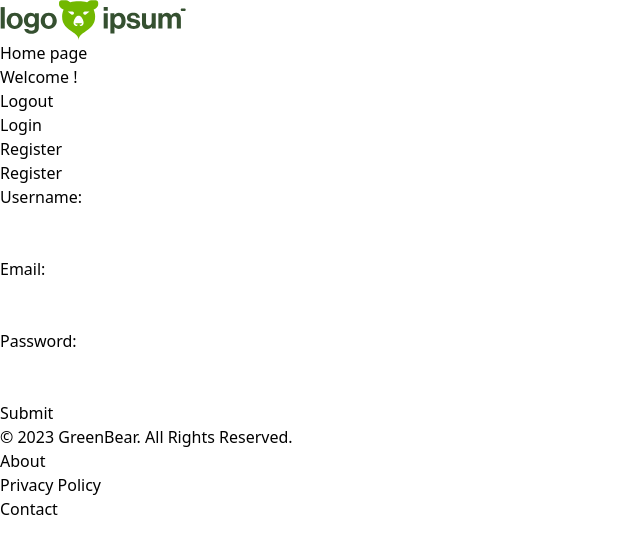
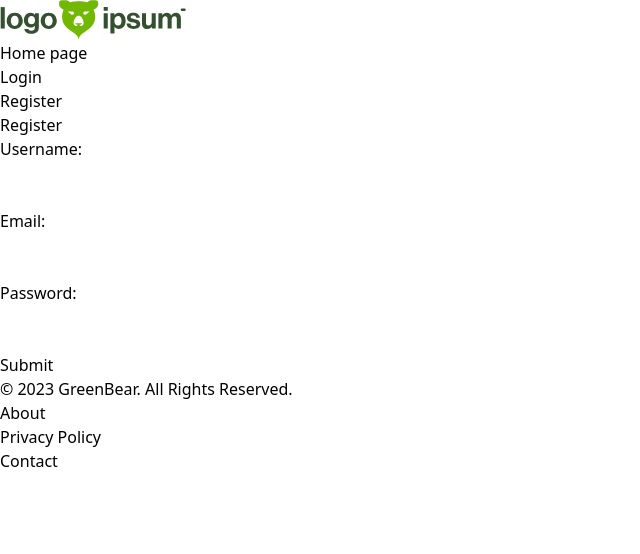
Before and after one commit to ActivateWork/mod-3-group-projecct, a React (Vite) app in the folder client/: page /register in a window 1280 px wide. Shown: the top 554 px of the page, without its empty margins (0-640 px from the left). Built offline with nearby package versions, Linux system fonts and the light colour scheme.

Commit message:
wired up redux to project,, cause why not?

```diff
--- a/client/src/App.jsx
+++ b/client/src/App.jsx
@@ -1,5 +1,5 @@
-import { useEffect, useState } from "react";
-import { Routes, Route, Navigate } from "react-router-dom";
+import { useEffect } from "react";
+import { Routes, Route } from "react-router-dom";
 import "./App.css";
 import "./index.css";
 import IndexPost from "./pages/IndexPost";
@@ -8,11 +8,13 @@ import Navbar from "./components/NavBar";
 import Register from "./users/Register";
 import Login from "./users/Login";
 import Profile from "./users/Profile";
-import Footer from "./components/Footer"
-import Show from './pages/Show'
+import Footer from "./components/Footer";
+import Show from "./pages/Show";
+import { setUser } from "./store/authSlice";
+import { useDispatch } from "react-redux";
 
 function App() {
-  const [user, setUser] = useState({});
+  const dispatch = useDispatch();
 
   async function getUser() {
     try {
@@ -22,24 +24,22 @@ function App() {
         },
       });
       console.log(response);
-      setUser(response.data);
+      dispatch(setUser(response.data));
     } catch (err) {
       console.log(err.message);
+      localStorage.removeItem("token");
     }
   }
 
-  useEffect(() => {
-    console.log("page loaded");
-  }, []);
   return (
     <div>
-      <Navbar setUser={setUser} username={user.username} />
+      <Navbar />
       <div className="flex justify-center bg-lime-50 h-screen">
         <Routes>
           <Route path="/" element={<IndexPost />} />
           <Route path="/new" element={<NewPost />} />
-          <Route path="/register" element={<Register setUser={setUser} />} />
-          <Route path="/login" element={<Login setUser={setUser} />} />
+          <Route path="/register" element={<Register />} />
+          <Route path="/login" element={<Login />} />
           <Route path="/:id" element={<Show />} />
           <Route path="/login" element={<Login />} />
           <Route path="/register" element={<Register />} />
--- a/client/src/components/NavBar.jsx
+++ b/client/src/components/NavBar.jsx
@@ -1,10 +1,10 @@
 import { Link } from "react-router-dom";
+import { logout } from "../store/authSlice";
+import { useDispatch, useSelector } from "react-redux";
 
-function Navbar({ setUser, username }) {
-  const logout = () => {
-    localStorage.removeItem("token");
-    setUser({});
-  };
+function Navbar() {
+  const user = useSelector(state => state.auth.user);
+  const dispatch = useDispatch();
 
   return (
     <nav className="bg-slate-300  fixed w-full z-20 top-0 left-0 border-b border-gray-200 dark:border-gray-600">
@@ -89,8 +89,12 @@ function Navbar({ setUser, username }) {
             <p>Home page</p>
           </Link>
         </li>
-        <li style={{ color: "black" }}>Welcome {username}!</li>
-        <li onClick={logout}>
+
+        {user.username && (
+          <>
+            <li style={{ color: "black" }}>Welcome {user.username}!</li>
+
+            <li onClick={() => dispatch(logout())}>
               <Link
                 className="block py-2 pl-3 pr-4 text-white font-bold bg-lime-700 rounded md:bg-transparent md:text-lime-700 md:p-0 md:dark:text-blue-500"
                 to="/"
@@ -98,6 +102,9 @@ function Navbar({ setUser, username }) {
                 Logout
               </Link>
             </li>
+          </>
+        )}
+
         <li>
           <Link
             className="block py-2 pl-3 pr-4 text-white font-bold bg-lime-700 rounded md:bg-transparent md:text-lime-700 md:p-0 md:dark:text-blue-500"
--- a/client/src/users/Login.jsx
+++ b/client/src/users/Login.jsx
@@ -1,7 +1,9 @@
 import axios from "axios";
 
 import { useState } from "react";
+import { useDispatch } from "react-redux";
 import { useNavigate } from "react-router-dom";
+import { setUser } from "../store/authSlice";
 
 // Initial form state with empty values for username, password, and email
 
@@ -12,8 +14,9 @@ let emptyForm = {
 };
 
 // Login component definition
-function Login({ setUser }) {
+function Login() {
   const navigate = useNavigate();
+  const dispatch = useDispatch();
 
   // State to hold the form data, initialized with emptyForm
   let [form, setForm] = useState(emptyForm);
@@ -48,7 +51,7 @@ function Login({ setUser }) {
       });
 
       // Update the user context with the fetched user data
-      setUser(userResponse.data);
+      dispatch(setUser(userResponse.data));
 
       // Navigate the user to the "/posts" route
       navigate("/");
--- a/client/src/users/Register.jsx
+++ b/client/src/users/Register.jsx
@@ -1,7 +1,9 @@
 import axios from "axios";
 
 import { useState } from "react";
+import { useDispatch } from "react-redux";
 import { useNavigate } from "react-router-dom";
+import { setUser } from "../store/authSlice";
 
 let emptyForm = {
   username: "",
@@ -9,19 +11,20 @@ let emptyForm = {
   email: "",
 };
 
-function Register({ setUser }) {
+function Register() {
   const navigate = useNavigate();
+  const dispatch = useDispatch();
 
   // State for storing the form data
   let [form, setForm] = useState(emptyForm);
 
   // Function to update form state when input values change
-  const handleChange = (e) => {
+  const handleChange = e => {
     setForm({ ...form, [e.target.name]: e.target.value });
   };
 
   // Function to handle form submission
-  const handleSubmit = async (e) => {
+  const handleSubmit = async e => {
     e.preventDefault();
 
     try {
@@ -46,7 +49,7 @@ function Register({ setUser }) {
       });
 
       // Set the user state with the fetched user data
-      setUser(userResponse.data);
+      dispatch(setUser(userResponse.data));
 
       // Navigate to the "/posts" route
       navigate("/");
```
Lines whose indentation alone changed are shown as unchanged.
